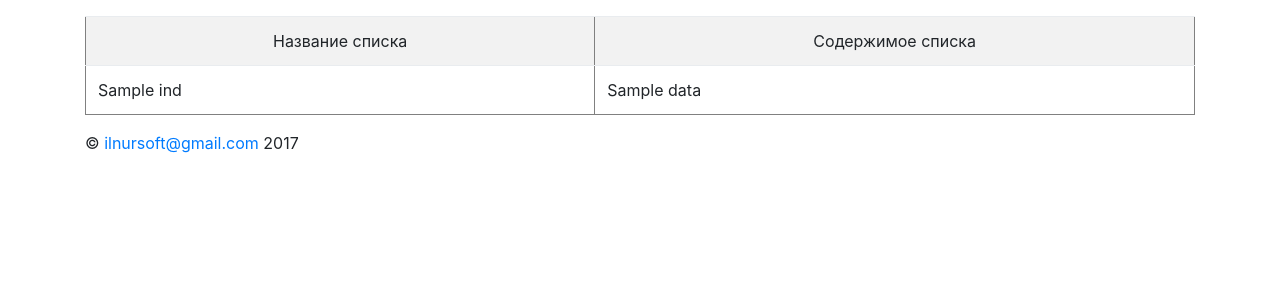
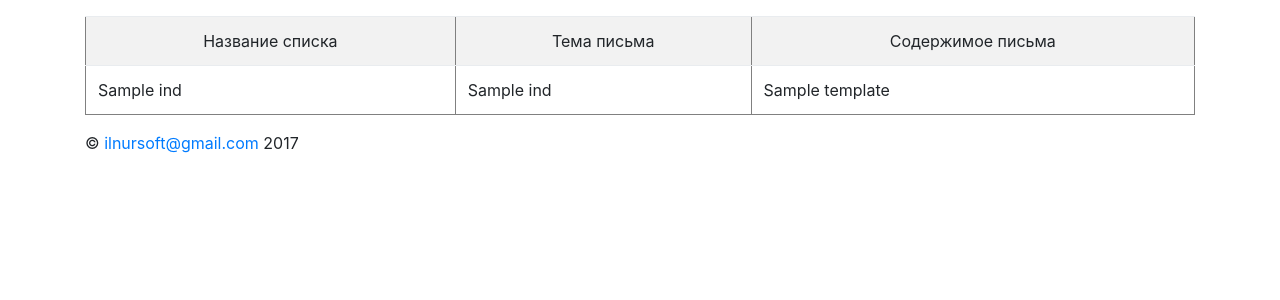
Before and after one commit to kaefik/py-ui-send-mail, a Flask app: template app/templates/view-templatemail.html in a window 1280 px wide. Shown: the part 42-342 px from the top of the page. Run offline with Flask 2, Linux system fonts and the light colour scheme; the template is opened without the code that fills it: most values are stand-ins (such as "Sample title", 1, 10 or a date in 2020); parts of the project's set-up code (start-up, migrations or seed data) failed here and were passed over; some libraries are stand-ins or nearby versions.

Commit message:
уточнен вывод списка поулчателей и список шаблонов письма

```diff
--- a/app/templates/view-templatemail.html
+++ b/app/templates/view-templatemail.html
@@ -9,13 +9,15 @@
     <table border="1" cellpadding="7" cellspacing="0" class="table table-striped table-hover table-condensed " >
         <tr>
             <td align="center">Название списка</td>
-            <td align="center">Содержимое списка</td>
+            <td align="center">Тема письма</td>
+            <td align="center">Содержимое письма</td>
         </tr>
 
         {% for ind in data %}
                 <tr>
                     <td>{{ ind["name"] }}</td>
-                    <td>{{ ind["data"] }}</td>
+                    <td>{{ ind["subject"] }}</td>
+                    <td>{{ ind["template"] }}</td>
                 </tr>
 
         {% endfor %}
```
Also changed, not shown: app/main/views.py (+10 -4 lines).
